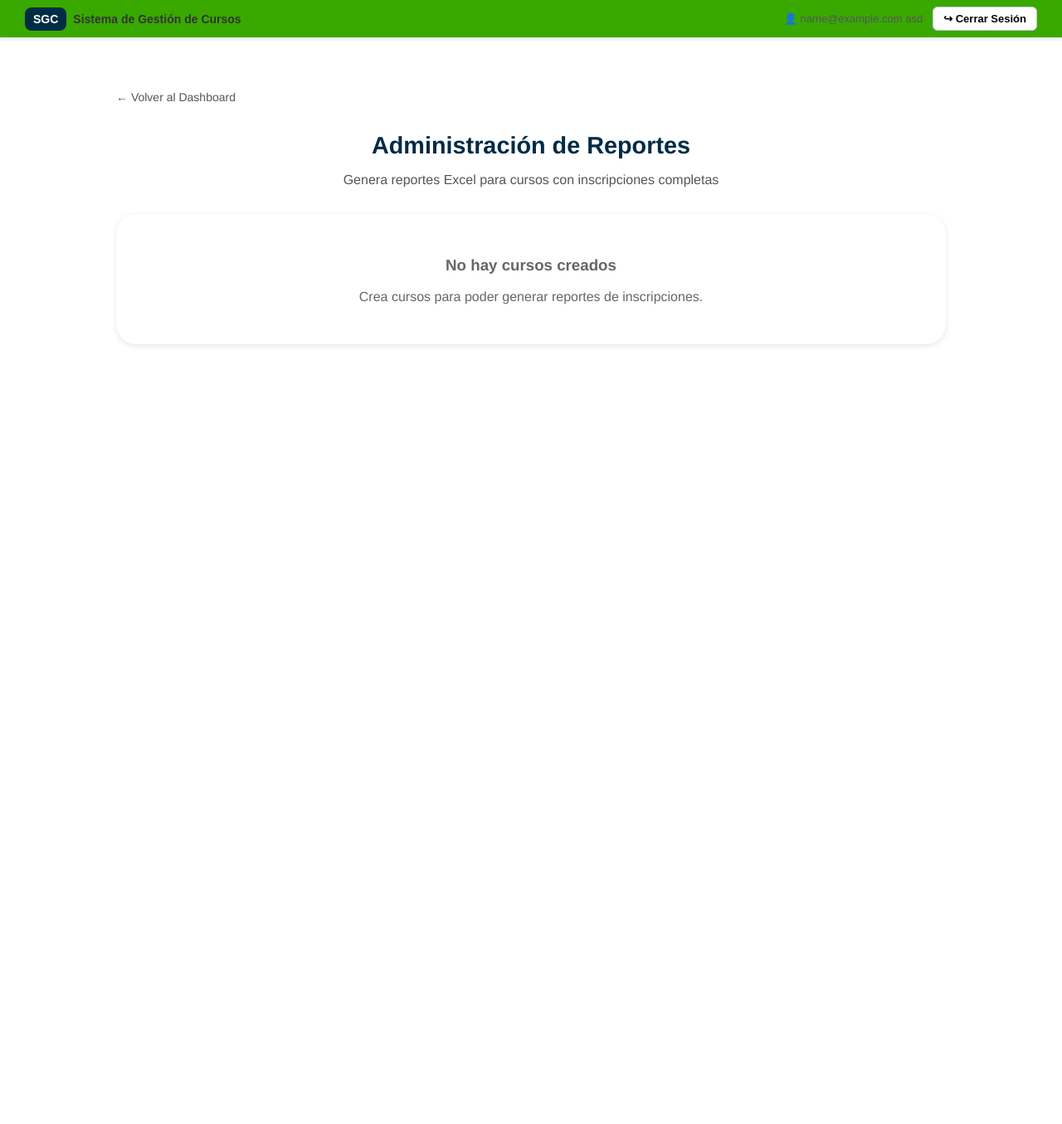
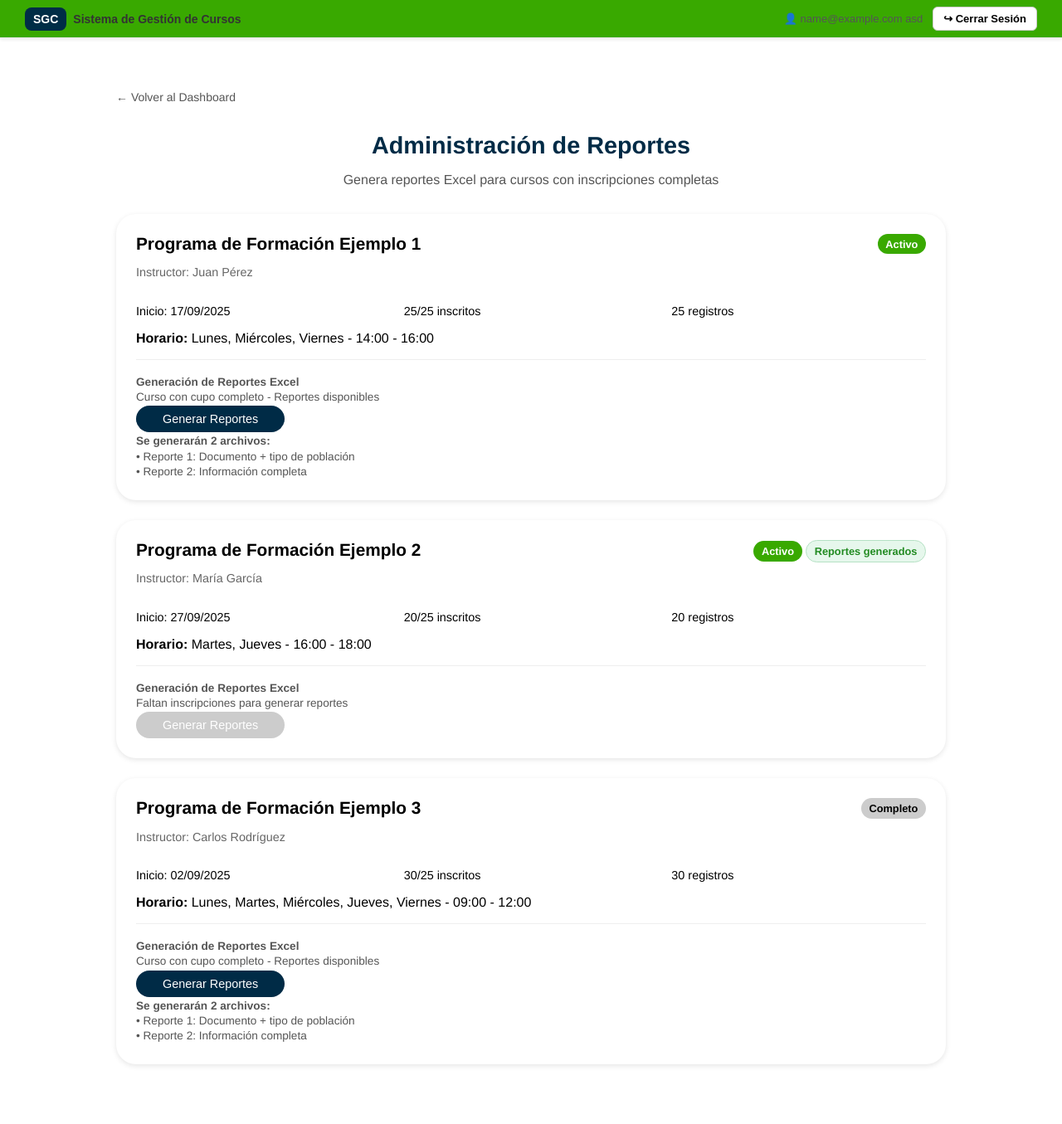
Before and after one commit to G1lber/Entreno-Cursos-Cortos, a Django app: page /reportes/ in a window 1280 px wide. Shown: the whole page at 83% size. Before the commit the page ends 417 px from the top, so only its background shows below. Run offline with Django 5.2, Linux system fonts and the light colour scheme; the visitor is signed in with stand-in values (Sample User, id 1).

Commit message:
Add report generation for courses and update models
Introduces in-memory example data for courses and implements report generation functionality with downloadable Excel files in a ZIP archive. Updates Usuario model fields for password, name, document, and signature handling. Removes dashboard statistics and links 'Enviar Solicitud' to the course creation view. Adds new URL for report generation.

```diff
--- a/curso/models.py
+++ b/curso/models.py
@@ -61,7 +61,7 @@ class Usuario(AbstractUser):
         on_delete=models.CASCADE,
         related_name="usuarios"
     )
-    documento = models.CharField(max_length=50, unique=True)  # obligatorio y único
+    documento = models.CharField(max_length=20, unique=True)  # obligatorio y único
     rol = models.ForeignKey(
         "Rol",
         on_delete=models.CASCADE,
--- a/curso/urls.py
+++ b/curso/urls.py
@@ -48,4 +48,5 @@ urlpatterns = [
     path("buscar/", views.buscar_curso, name="buscar_curso"),
     path("coordinador/", views.coordinador, name="coordinador"),
     path("reportes/", views.reportes, name="reportes"),
+    path("generate_reports/<int:course_id>/", views.generate_reports, name="generate_reports"),
 ]
--- a/curso/views.py
+++ b/curso/views.py
@@ -11,6 +11,12 @@ import io
 from django.conf import settings
 from django.shortcuts import render
 from docxtpl import DocxTemplate
+import pandas as pd
+from io import BytesIO
+import zipfile
+from datetime import datetime, timedelta
+from django.http import HttpResponse
+
 
 def dashboard(request):
     return render(request, 'dashboard.html')
@@ -24,8 +30,107 @@ def coordinador(request):
     return render(request, 'coordinador_dashboard.html')
 
 #Reportes
+# Datos de ejemplo para cursos (en memoria)
+EXAMPLE_COURSES = [
+    {
+        'id': 1,
+        'program': 'Programa de Formación Ejemplo 1',
+        'instructorName': 'Juan Pérez',
+        'isActive': True,
+        'reportsGenerated': False,
+        'startDate': datetime.now().date(),
+        'registrations': 25,
+        'maxRegistrations': 25,
+        'selectedDays': ['Lunes', 'Miércoles', 'Viernes'],
+        'schedule': '14:00 - 16:00'
+    },
+    {
+        'id': 2,
+        'program': 'Programa de Formación Ejemplo 2',
+        'instructorName': 'María García',
+        'isActive': True,
+        'reportsGenerated': True,
+        'startDate': (datetime.now() + timedelta(days=10)).date(),
+        'registrations': 20,
+        'maxRegistrations': 25,
+        'selectedDays': ['Martes', 'Jueves'],
+        'schedule': '16:00 - 18:00'
+    },
+    {
+        'id': 3,
+        'program': 'Programa de Formación Ejemplo 3',
+        'instructorName': 'Carlos Rodríguez',
+        'isActive': False,
+        'reportsGenerated': False,
+        'startDate': (datetime.now() - timedelta(days=15)).date(),
+        'registrations': 30,
+        'maxRegistrations': 25,
+        'selectedDays': ['Lunes', 'Martes', 'Miércoles', 'Jueves', 'Viernes'],
+        'schedule': '09:00 - 12:00'
+    }
+]
+
 def reportes(request):
-    return render(request, 'reportes.html')
+    return render(request, 'reportes.html', {'courses': EXAMPLE_COURSES})
+
+def generate_reports(request, course_id):
+    if request.method == 'POST':
+        # Buscar el curso en los datos de ejemplo
+        course = None
+        for c in EXAMPLE_COURSES:
+            if c['id'] == int(course_id):
+                course = c
+                break
+
+        if not course:
+            return redirect('reportes')
+
+        # Crear datos de ejemplo para los reportes
+        report1_data = [
+            ['12345678', 'Estudiante'],
+            ['87654321', 'Profesional'],
+            ['11223344', 'Estudiante'],
+            ['44332211', 'Profesional'],
+            ['55667788', 'Estudiante']
+        ]
+        df1 = pd.DataFrame(report1_data, columns=['Documento', 'Tipo Población'])
+
+        report2_data = [
+            ['12345678', 'Juan', 'Pérez', 'juan@email.com', 'Estudiante', 'Ingeniería'],
+            ['87654321', 'María', 'Gómez', 'maria@email.com', 'Profesional', 'Medicina'],
+            ['11223344', 'Carlos', 'López', 'carlos@email.com', 'Estudiante', 'Derecho'],
+            ['44332211', 'Ana', 'Martínez', 'ana@email.com', 'Profesional', 'Arquitectura'],
+            ['55667788', 'Luisa', 'Rodríguez', 'luisa@email.com', 'Estudiante', 'Administración']
+        ]
+        df2 = pd.DataFrame(report2_data, columns=['Documento', 'Nombre', 'Apellido', 'Email', 'Tipo Población', 'Programa'])
+
+        # Crear archivo ZIP en memoria
+        buffer = BytesIO()
+        with zipfile.ZipFile(buffer, 'w') as zip_file:
+            # Guardar primer reporte
+            excel_file1 = BytesIO()
+            df1.to_excel(excel_file1, index=False)
+            zip_file.writestr(f'reporte1_{course["program"]}.xlsx', excel_file1.getvalue())
+
+            # Guardar segundo reporte
+            excel_file2 = BytesIO()
+            df2.to_excel(excel_file2, index=False)
+            zip_file.writestr(f'reporte2_{course["program"]}.xlsx', excel_file2.getvalue())
+
+        buffer.seek(0)
+
+        # Marcar curso como con reportes generados (en memoria)
+        for c in EXAMPLE_COURSES:
+            if c['id'] == int(course_id):
+                c['reportsGenerated'] = True
+                break
+
+        # Devolver el ZIP como respuesta
+        response = HttpResponse(buffer, content_type='application/zip')
+        response['Content-Disposition'] = f'attachment; filename="reportes_{course["program"]}.zip"'
+        return response
+
+    return redirect('reportes')
 
 def generar_curso(request):
     if request.method == "POST":
```
Also changed, not shown: curso/templates/dashboard.html (+1 -23 lines), curso/migrations/0001_initial.py.
